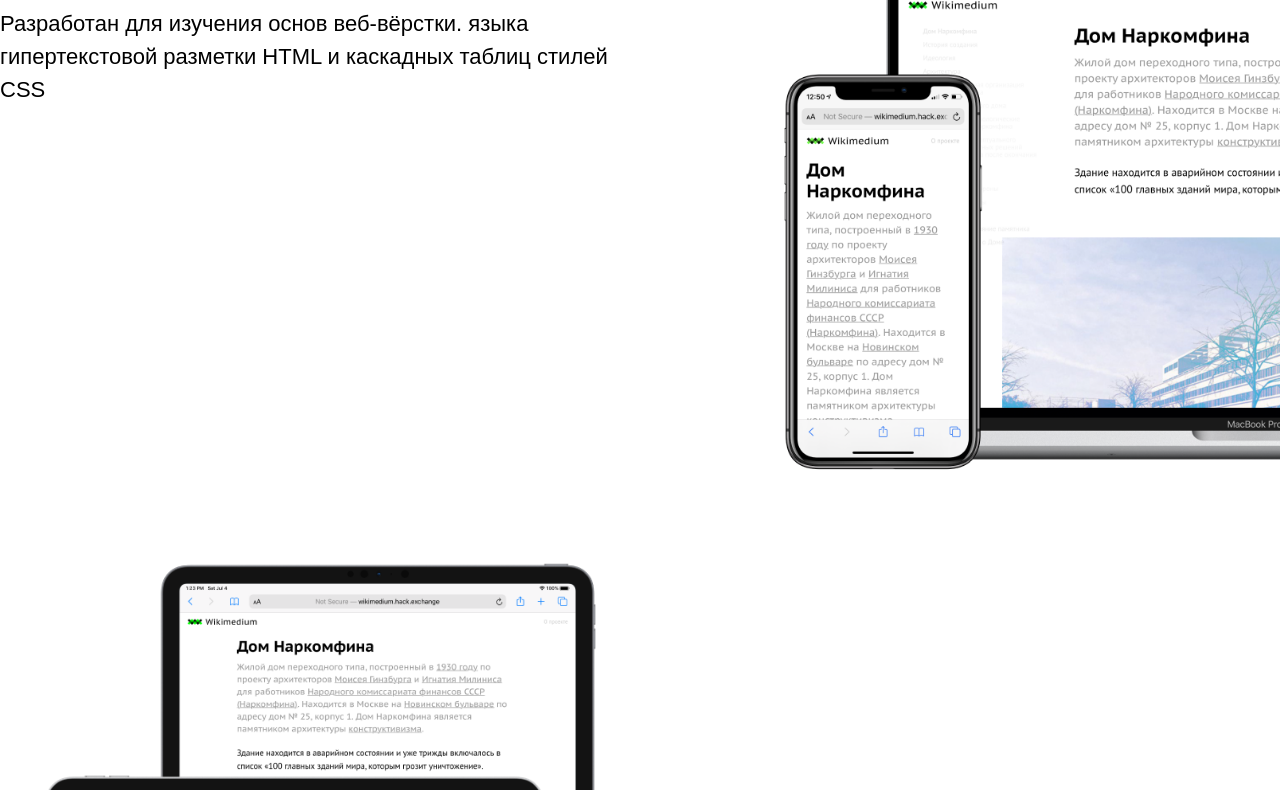
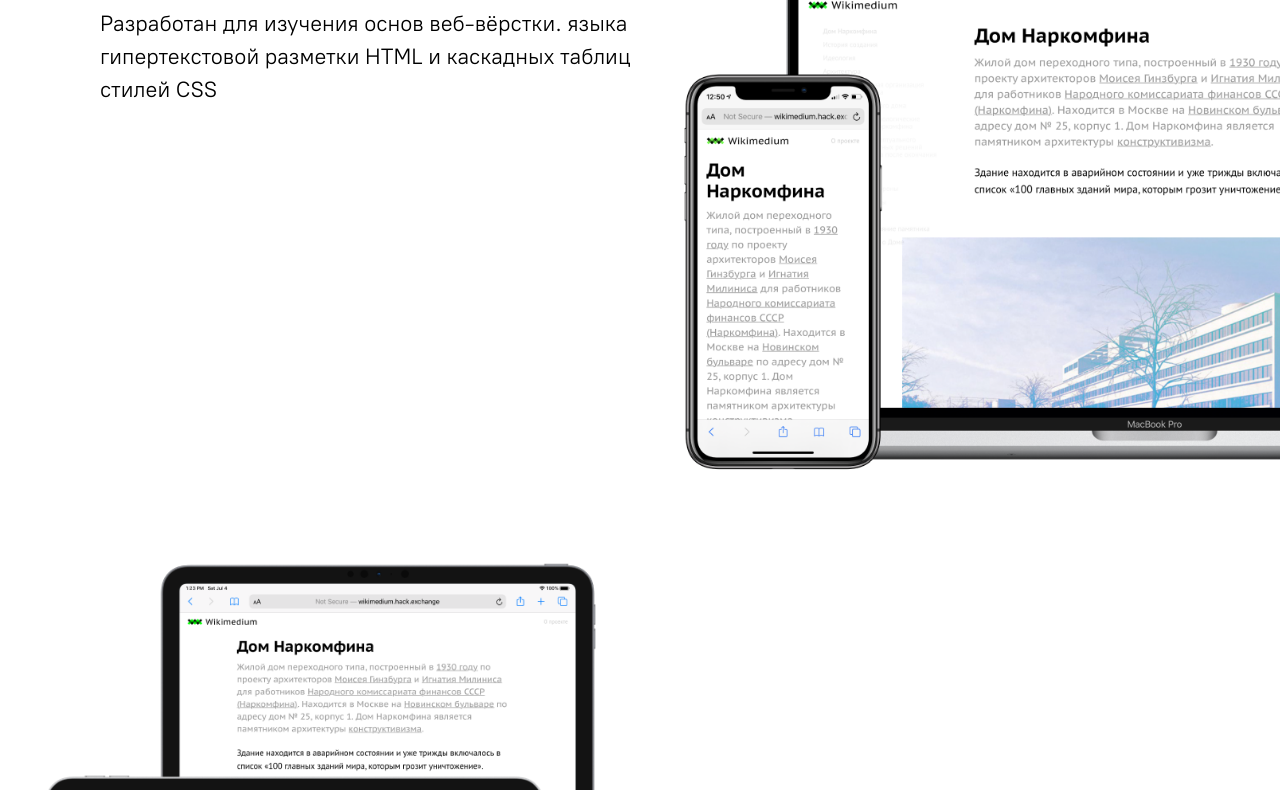
Before and after one commit to soffirka/1coursecode, a plain HTML site: page about.html in a window 1280 px wide. Shown: the part 257-1047 px from the top of the page. Drawn offline with Linux system fonts and the light colour scheme.

Commit message:
Изменения по проекту fishart

```diff
--- a/stylesheets/layout.css
+++ b/stylesheets/layout.css
@@ -5,7 +5,7 @@ html {
   scroll-behavior: smooth;
 }
 body {
-  font-family: Arial, Helvetica, sans-serif;
+  font-family: "PT Root UI", Arial, Helvetica, sans-serif;
 }
 h1,
 h2,
@@ -193,7 +193,7 @@ h1:hover {
   width: 50%;
   overflow-x: hidden;
 }
-.section-1 div:nth-last-of-type(1),
+.section-1 div:nth-of-type(1),
 .section-3 div:nth-of-type(1) {
   padding-left: 100px;
 }
```
Also changed, not shown: fonts/pt-root-ui_bold.woff (added), fonts/pt-root-ui_bold.woff2 (added), fonts/pt-root-ui_light.woff (added), fonts/pt-root-ui_light.woff2 (added), fonts/pt-root-ui_medium.woff (added), fonts/pt-root-ui_medium.woff2 (added), fonts/pt-root-ui_regular.woff (added), fonts/pt-root-ui_regular.woff2 (added), 1 other file.
